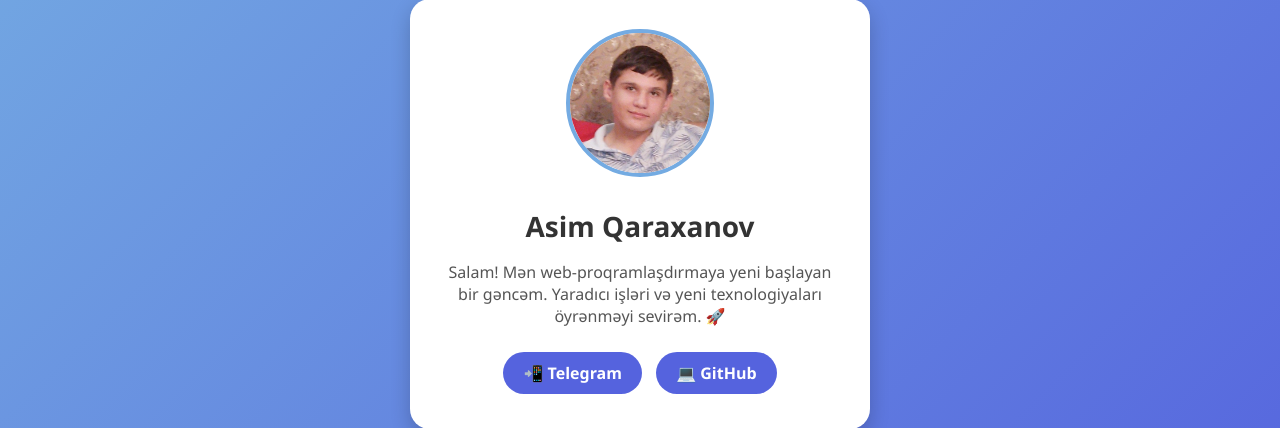
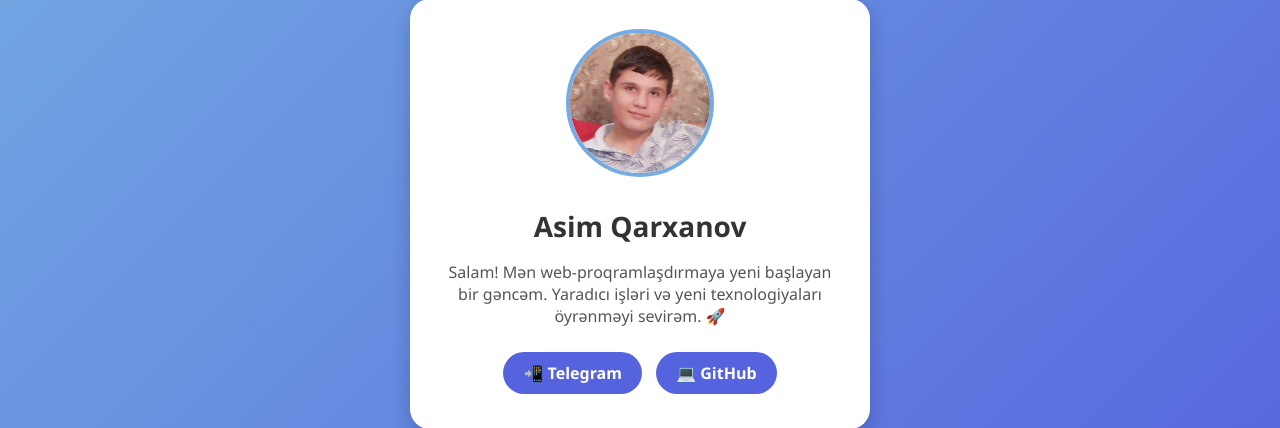
Before and after one commit to Mobil128/flask-site, a Flask app: page / in a window 1280 px wide. Shown: the part 186-614 px from the top of the page. Run offline with Flask 3, Linux system fonts and the light colour scheme.

Commit message:
Update index.html

```diff
--- a/templates/index.html
+++ b/templates/index.html
@@ -66,7 +66,7 @@
 
     <div class="card">
         <img src="static/a.png" alt="Mənim şəkilim">
-        <h1>Asim Qaraxanov</h1>
+        <h1>Asim Qarxanov</h1>
         <p>Salam! Mən web‑proqramlaşdırmaya yeni başlayan bir gəncəm.
            Yaradıcı işləri və yeni texnologiyaları öyrənməyi sevirəm. 🚀</p>
         <div class="links">
```
